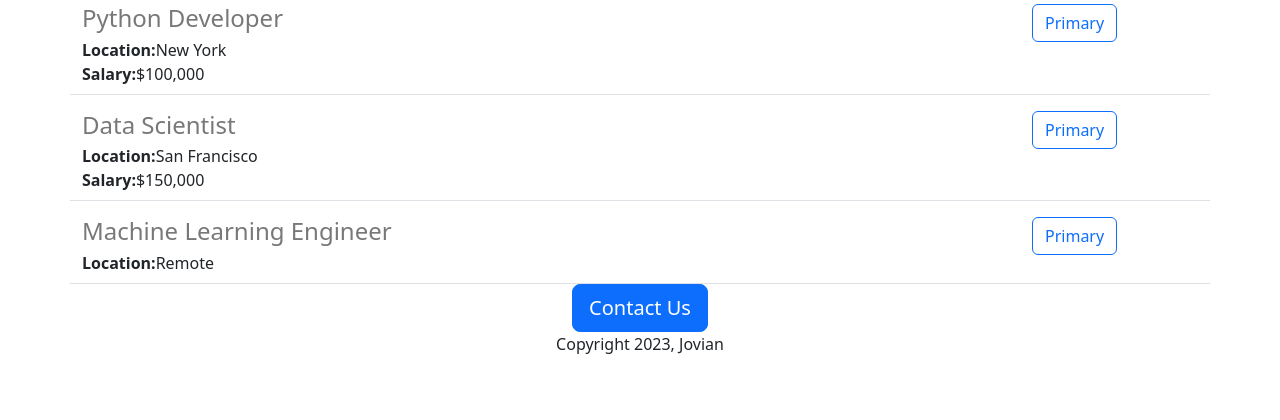
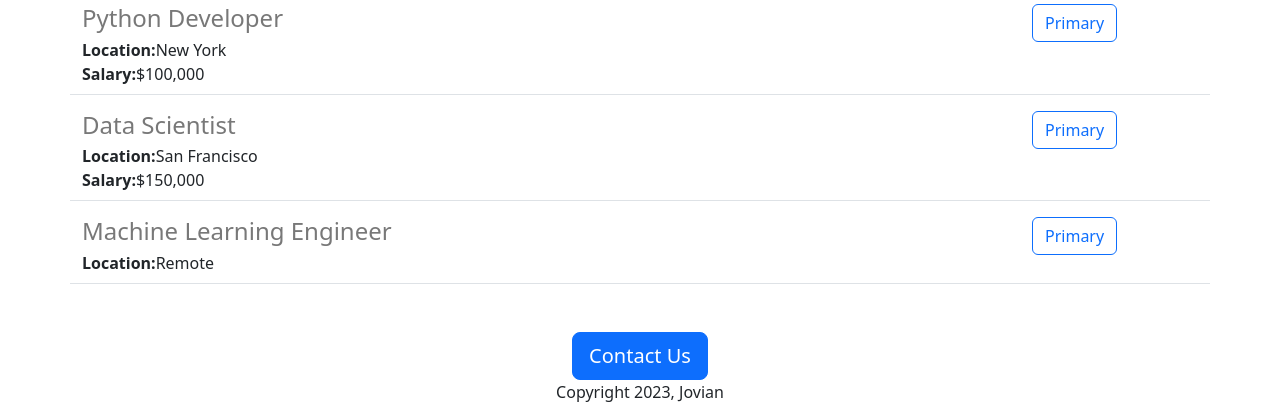
Before and after one commit to NouhJama/Jovian-careers-website-v2, a Flask app: page / in a window 1280 px wide. Shown: the part 795-1215 px from the top of the page. Before the commit the page ends 1149 px from the top, so only its background shows below. Run offline with Flask 3, Linux system fonts and the light colour scheme.

Commit message:
added margin top on button div

```diff
--- a/templates/home.html
+++ b/templates/home.html
@@ -30,7 +30,7 @@
       {% include 'jobitem.html' %}
     {% endfor %}
   <div>
-<div class="text-center">
+<div class="text-center mt-5">
 <button class="btn btn-primary btn-lg">Contact Us</button>
   <p>Copyright 2023, Jovian</p>
 </div>
```
